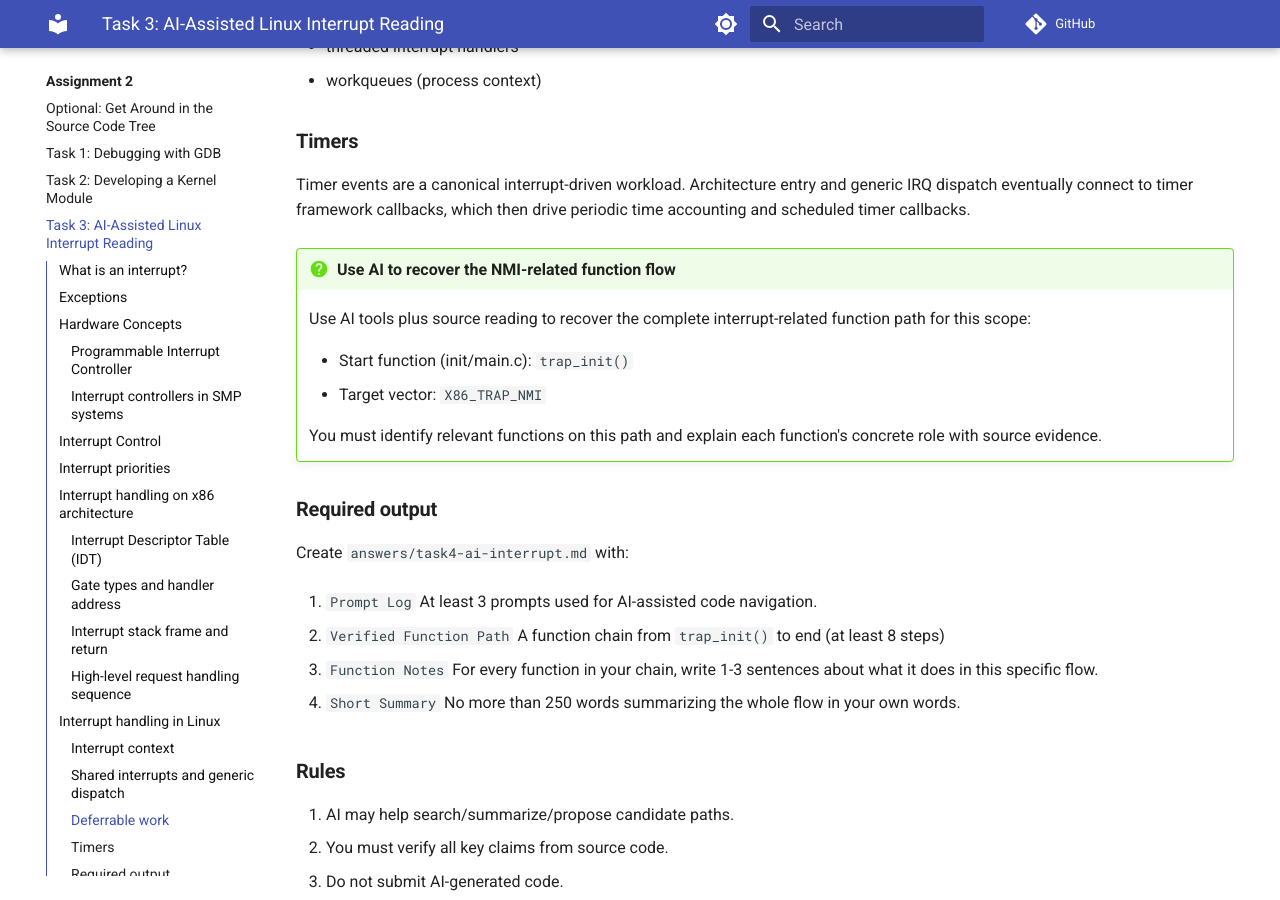
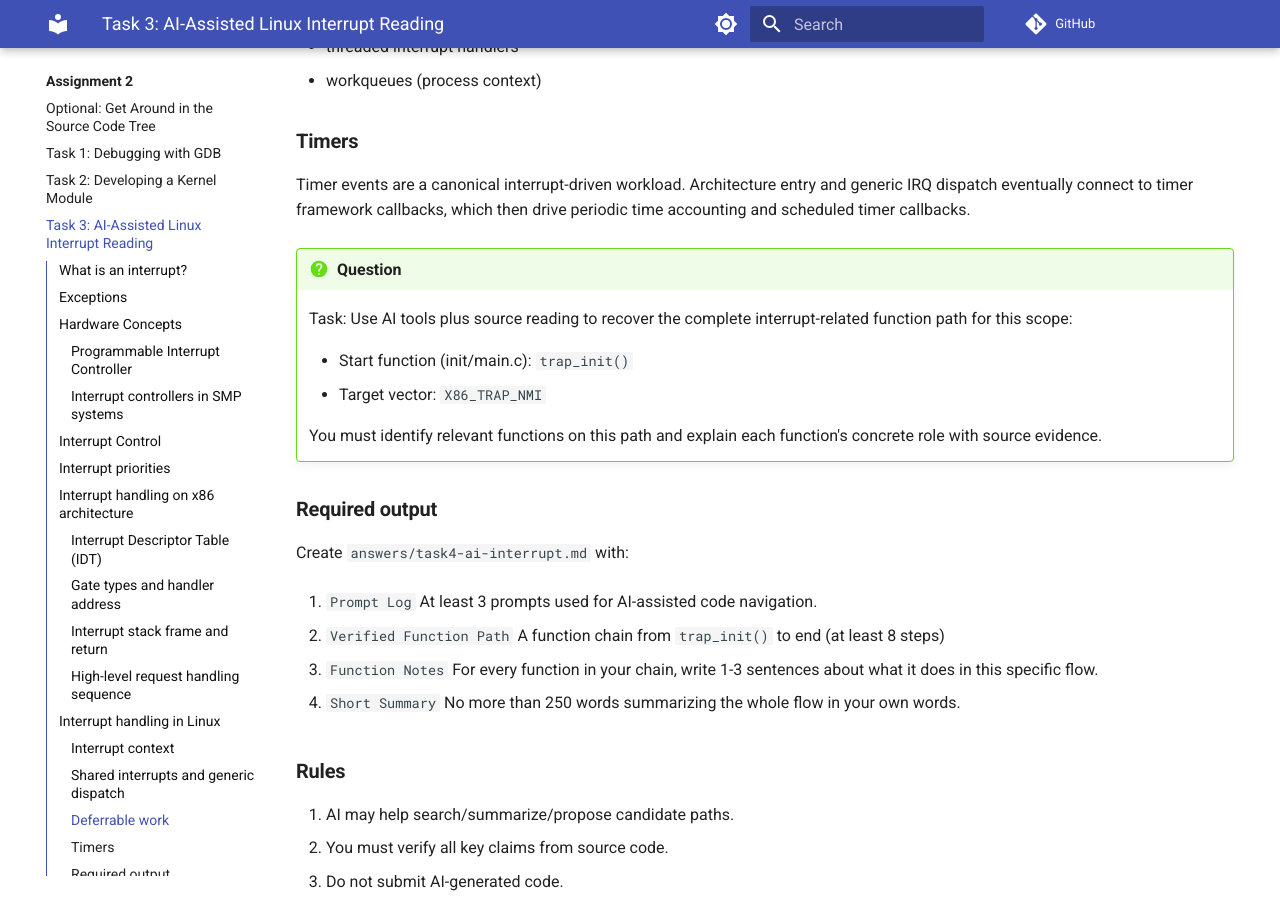
Before and after one commit to nus-cs5250/26s, an MkDocs documentation site: the page built from docs/asg2/task-ai-interrupt.md, in a window 1280 px wide and 900 px high, scrolled down 4809 px. Built offline with MkDocs 1.6.1 and Material for MkDocs 9.7.7, drawn with Linux system fonts in a browser that asks for light colours; comment, search, counter and statistics services are not loaded; some of the changed text lies outside the part shown.

Commit message:
change the term

```diff
--- a/docs/asg2/task-ai-interrupt.md
+++ b/docs/asg2/task-ai-interrupt.md
@@ -182,8 +182,8 @@ Timer events are a canonical interrupt-driven workload.
 Architecture entry and generic IRQ dispatch eventually connect to timer framework callbacks,
 which then drive periodic time accounting and scheduled timer callbacks.
 
-!!! question "Use AI to recover the NMI-related function flow"
-    Use AI tools plus source reading to recover the complete interrupt-related function path for this scope:
+!!! question
+    Task: Use AI tools plus source reading to recover the complete interrupt-related function path for this scope:
 
     - Start function (init/main.c): `trap_init()`
     - Target vector: `X86_TRAP_NMI`
```
Also changed, not shown: other parts of docs/asg2/task-ai-interrupt.md (+2 -2 lines).
